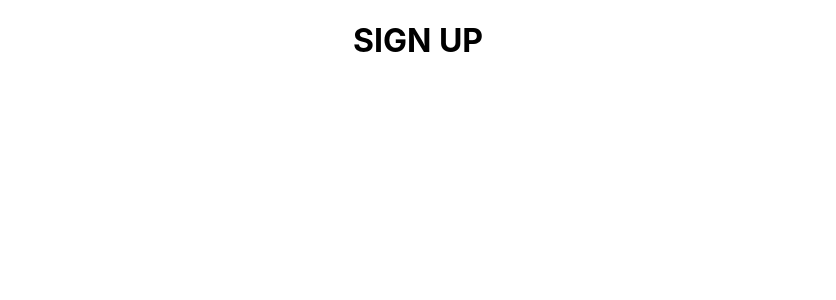
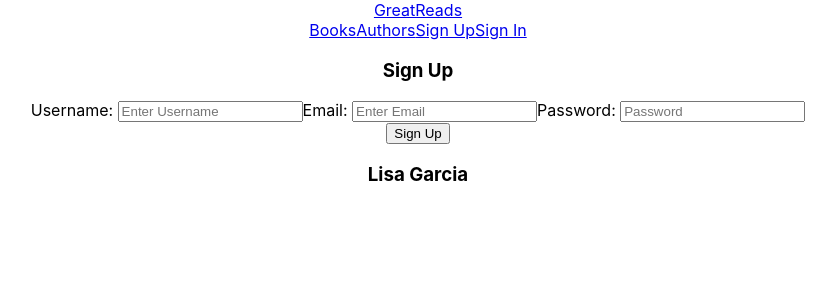
Before and after one commit to lisagarcia13/great-reads, a React (Create React App) app in the folder front-end/client/: page /sign-up in a window 1280 px wide. Shown: the top 300 px of the page, without its empty margins (222-1058 px from the left). Built offline with nearby package versions, Linux system fonts and the light colour scheme.

Commit message:
sign up made

```diff
--- a/front-end/client/src/App.js
+++ b/front-end/client/src/App.js
@@ -4,6 +4,7 @@ import {useEffect, useState} from 'react'
 import { verifyUser } from './services/users'
 import Authors from './screens/Authors'
 import Books from './screens/Books';
+import SignUp from './screens/SignUp';
 
 function App() {
 
@@ -41,7 +42,7 @@ function App() {
         <Route path={'/authors/:id/edit'} element={<h1>AUTHOR EDIT</h1>} />
         <Route path={'/add-author'} element={<h1> ADD AUTHORS</h1>} />
         <Route path={'/sign-in'} element={<h1>SIGN IN</h1>} />
-        <Route path={'/sign-up'} element={<h1>SIGN UP</h1>} />
+        <Route path={'/sign-up'} element={<SignUp setUser={setUser}/>} />
         <Route path ={'/sign-out'} element={<h1>SIGN OUT</h1>} />
       </Routes>
     </div>
--- /dev/null
+++ b/front-end/client/src/screens/SignUp.jsx
@@ -0,0 +1,109 @@
+import { useState } from "react";
+import { signUp } from "../services/users";
+import { useNavigate } from "react-router-dom";
+import Layout from "../components/Layout";
+
+function SignUp(props) {
+  const navigate = useNavigate();
+
+  const [form, setForm] = useState({
+    username: "",
+    email: "",
+    password: "",
+    isError: false,
+    errorMsg: "",
+  });
+
+  const handleChange = (e) =>
+    setForm({
+      ...form,
+      [e.target.name]: e.target.value,
+    });
+
+  const onSignUp = async (event) => {
+    event.preventDefault();
+    const { setUser } = props;
+    try {
+      const user = await signUp(form);
+      setUser(user);
+      navigate("/");
+    } catch (error) {
+      console.error(error);
+      setForm({
+        username: "",
+        email: "",
+        password: "",
+        isError: true,
+        errorMsg: "Sign Up Details Invalid",
+      });
+    }
+  };
+
+  const renderError = () => {
+    const toggleForm = form.isError ? "danger" : "";
+    if (form.isError) {
+      return (
+        <button type="submit" className={toggleForm}>
+          {form.errorMsg}
+        </button>
+      );
+    } else {
+      return (
+        <div>
+          <button className="signup-button" type="submit">
+            Sign Up
+          </button>
+        </div>
+      );
+    }
+  };
+
+  const { username, email, password } = form;
+
+  return (
+    <Layout user={props.user}>
+      <div className="signup-container">
+        <div className="signup-helper">
+          <div className="header-signup">
+            <h3 className="signup">Sign Up</h3>
+          </div>
+          <form className="signup-form" onSubmit={onSignUp}>
+            <label className="signup-label">Username: </label>
+            <input
+              required
+              className="signup-input"
+              type="text"
+              name="username"
+              value={username}
+              placeholder="Enter Username"
+              onChange={handleChange}
+            />
+            <label className="signup-label">Email: </label>
+            <input
+              required
+              className="signup-input"
+              type="email"
+              name="email"
+              value={email}
+              placeholder="Enter Email"
+              onChange={handleChange}
+            />
+            <label className="signup-label">Password: </label>
+            <input
+              required
+              className="signup-input"
+              name="password"
+              value={password}
+              type="password"
+              placeholder="Password"
+              onChange={handleChange}
+            />
+            {renderError()}
+          </form>
+        </div>
+      </div>
+    </Layout>
+  );
+}
+
+export default SignUp;
```
